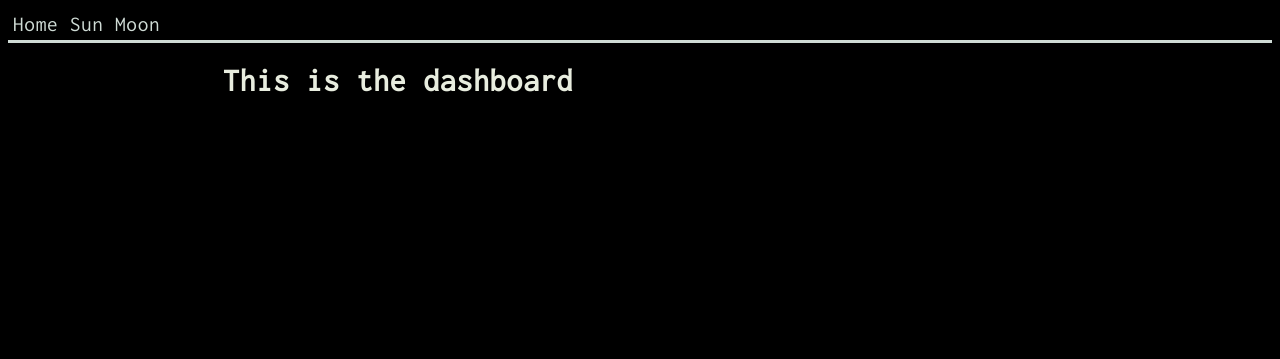
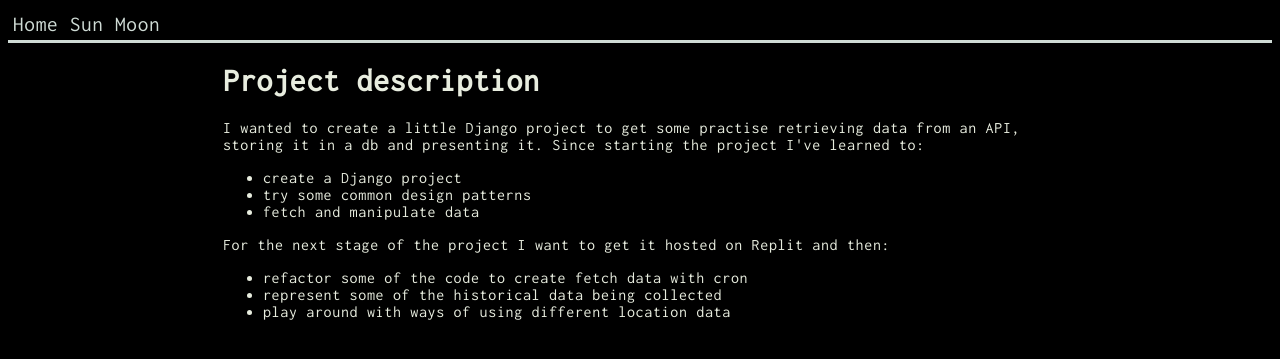
Before and after one commit to bergamotBen/moon, a Django app: page / in a window 1280 px wide. Shown: the top 359 px of the page. Run offline with Django 5.2, Linux system fonts and the light colour scheme; data that the repository does not hold is empty; some web fonts are replaced.

Commit message:
dashboard contents updated

```diff
--- a/moon/dashboard/templates/dashboard/dashboard.html
+++ b/moon/dashboard/templates/dashboard/dashboard.html
@@ -1,4 +1,18 @@
 {% extends 'dashboard/layout.html' %} {% block title %} Dashboard {% endblock %}
 {% block content %}
-<h1>This is the dashboard</h1>
+<h1>Project description</h1>
+<p>
+I wanted to create a little Django project to get some practise retrieving data from an API, storing it in a db and presenting it.
+Since starting the project I've learned to:
+<ul>
+    <li>create a Django project</li>
+    <li>try some common design patterns</li>
+    <li>fetch and manipulate data</li>
+</ul>
+For the next stage of the project I want to get it hosted on Replit and then:
+<ul>
+    <li>refactor some of the code to create fetch data with cron</li>
+    <li>represent some of the historical data being collected</li>
+    <li>play around with ways of using different location data</li>
+</p>
 {%endblock%}
```
